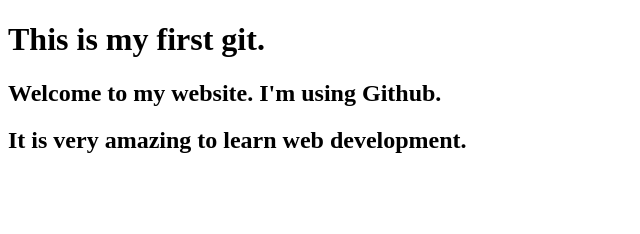
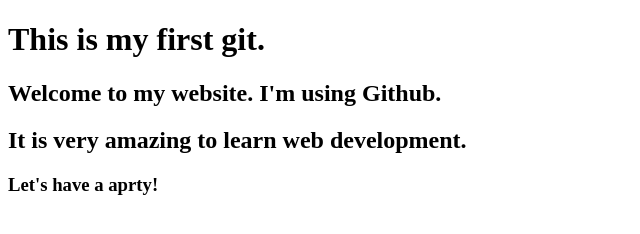
Before and after one commit to shahjahan385/my-first-website, a plain HTML site: page index.html in a window 1280 px wide. Shown: the whole page, without its empty margins (0-640 px from the left). Drawn offline with Linux system fonts and the light colour scheme.

Commit message:
party agreement

```diff
--- a/index.html
+++ b/index.html
@@ -9,6 +9,8 @@
     <h1>This is my first git.</h1>
     <h2>Welcome to my website. I'm using Github.</h2>
     <h2>It is very amazing to learn web development.</h2>
+    <h3>Let's have a aprty!</h3>
+
 
 
 </body>
```
